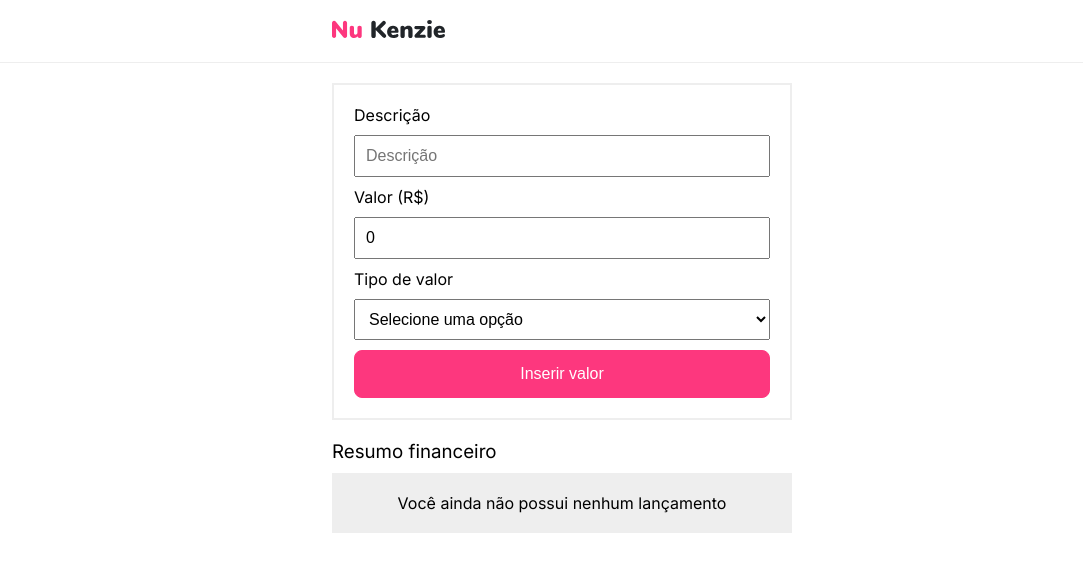
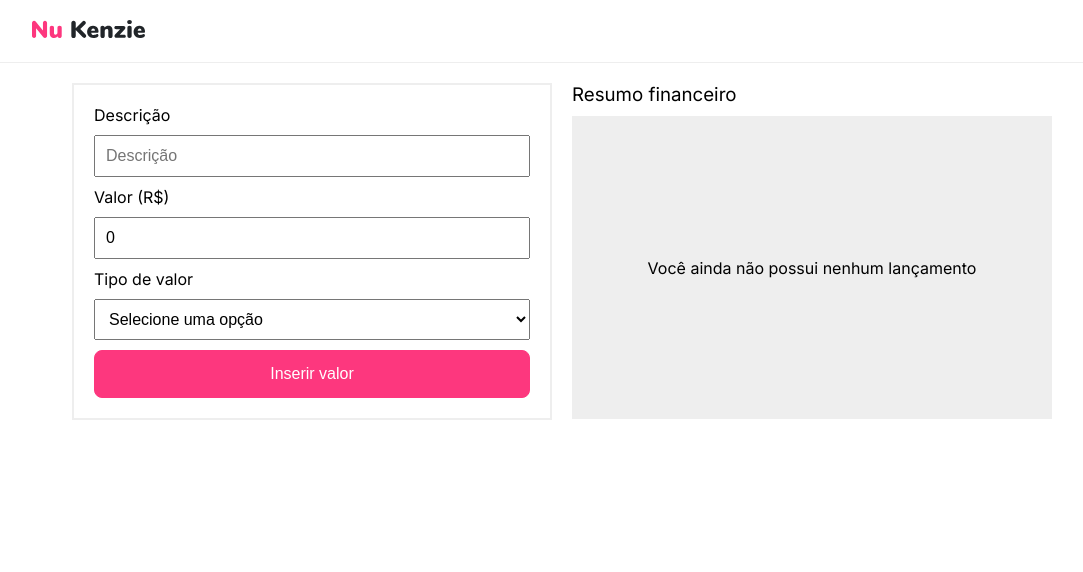
Before and after one commit to fabiodelllima/digital-wallet-frontend, a React (Vite) app: page / in a window 1280 px wide. Shown: the top 572 px of the page, without its empty margins (78-1161 px from the left). Built offline with nearby package versions, Linux system fonts and the light colour scheme.

Commit message:
style: Responsividade e redefinições

```diff
--- a/src/components/Sections/Form/style.module.scss
+++ b/src/components/Sections/Form/style.module.scss
@@ -4,6 +4,7 @@
   justify-content: center;
   gap: 10px;
   padding: 20px;
+  width: 100%;
   border: 2px solid var(--grey-1);
 }
 
@@ -11,9 +12,3 @@
   padding: 10px;
   font-size: 1rem;
 }
-
-@media screen and (min-width: 600px) {
-  .container {
-    min-width: 400px;
-  }
-}
--- a/src/components/Sections/List/Card/style.module.scss
+++ b/src/components/Sections/List/Card/style.module.scss
@@ -6,4 +6,6 @@
   background-color: var(--grey-1);
   border-left: 4px solid var(--color-secondary);
   border-radius: 8px;
+
+  width: 100%;
 }
--- a/src/components/Sections/List/index.jsx
+++ b/src/components/Sections/List/index.jsx
@@ -3,7 +3,9 @@ import styles from './style.module.scss';
 
 export const List = ({ cardList, deleteCard }) => {
   return (
-    <ul className={styles.container}>
+    <section className={styles.container}>
+      <p>Resumo financeiro</p>
+      <ul className={styles.list}>
         {cardList.map((card) => (
           <Card
             key={card.id}
@@ -15,5 +17,6 @@ export const List = ({ cardList, deleteCard }) => {
           />
         ))}
       </ul>
+    </section>
   );
 };
--- a/src/components/Sections/List/style.module.scss
+++ b/src/components/Sections/List/style.module.scss
@@ -2,4 +2,10 @@
   display: flex;
   flex-direction: column;
   gap: 20px;
+
+  .list {
+    display: flex;
+    flex-direction: column;
+    gap: 20px;
+  }
 }
--- a/src/components/Sections/TotalMoney/NoTransactions/index.jsx
+++ b/src/components/Sections/TotalMoney/NoTransactions/index.jsx
@@ -3,8 +3,8 @@ import styles from './style.module.scss';
 export const NoTransactions = () => {
   return (
     <section className={styles.container}>
-      <h3>Resumo financeiro</h3>
-      <div className={styles.containerEmpty}>
+      <h3 className={styles.title}>Resumo financeiro</h3>
+      <div className={styles.empty}>
         <p>Você ainda não possui nenhum lançamento</p>
       </div>
     </section>
--- a/src/components/Sections/TotalMoney/NoTransactions/style.module.scss
+++ b/src/components/Sections/TotalMoney/NoTransactions/style.module.scss
@@ -5,7 +5,7 @@
   padding-top: 20px;
 }
 
-.containerEmpty {
+.empty {
   display: flex;
   justify-content: center;
   align-items: center;
@@ -14,15 +14,12 @@
   background-color: var(--grey-1);
 }
 
-@media screen and (min-width: 800px) {
+@media screen and (min-width: 1050px) {
   .container {
-    width: 100%;
+    padding-top: 0;
   }
 
-  .containerEmpty {
-    justify-content: center;
-    align-items: flex-start;
-    height: auto;
-    width: 100%;
+  .empty {
+    height: 303px;
   }
 }
--- a/src/components/Template/DefaultTemplate/style.module.scss
+++ b/src/components/Template/DefaultTemplate/style.module.scss
@@ -1,14 +1,17 @@
 .container {
   display: flex;
   flex-direction: column;
+  justify-content: center;
   margin: 0 auto;
-  max-width: 500px;
+  max-width: 1100px;
   padding: 20px;
 }
 
-@media screen and (min-width: 800px) {
+@media screen and (min-width: 600px) {
   .container {
     display: flex;
+    flex-direction: row;
+    flex-wrap: wrap;
     padding: 20px;
   }
 }
--- a/src/components/Template/Header/style.module.scss
+++ b/src/components/Template/Header/style.module.scss
@@ -5,6 +5,6 @@
 
 .logoContainer {
   padding: 20px 0 20px 20px;
-  max-width: 500px;
+  max-width: 1100px;
   margin: 0 auto;
 }
--- a/src/pages/HomePage/index.jsx
+++ b/src/pages/HomePage/index.jsx
@@ -1,4 +1,5 @@
 import '../../styles/index.scss';
+import styles from './style.module.scss';
 import { useEffect, useState } from 'react';
 
 import { DefaultTemplate } from '../../components/Template/DefaultTemplate';
@@ -32,14 +33,19 @@ export const HomePage = () => {
 
   return (
     <DefaultTemplate>
-      <Form addCard={addCard} />
-      {isTotalZero()
+      <div className={styles.leftContainer}>
+        <Form addCard={addCard} />
+        {!isTotalZero() && <TotalMoney cardList={cardList} />}
+      </div>
+
+      <div className={styles.rightContainer}>
+        {isTotalZero()
         ? <NoTransactions />
         : <>
-            <TotalMoney cardList={cardList} />
             <List cardList={cardList} deleteCard={deleteCard} />
           </>
-      }
+        }
+      </div>
     </DefaultTemplate>
   );
 };
--- /dev/null
+++ b/src/pages/HomePage/style.module.scss
@@ -0,0 +1,15 @@
+@media screen and (min-width: 600px) {
+  .leftContainer {
+    max-width: 500px;
+    min-width: 500px;
+    padding: 0 10px;
+    height: auto;
+  }
+
+  .rightContainer {
+    max-width: 500px;
+    min-width: 500px;
+    padding: 0 10px;
+    height: auto;
+  }
+}
```
Lines whose indentation alone changed are shown as unchanged.
